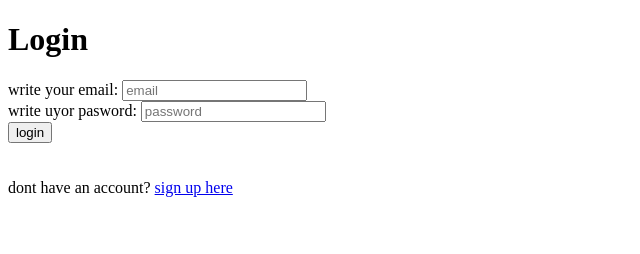
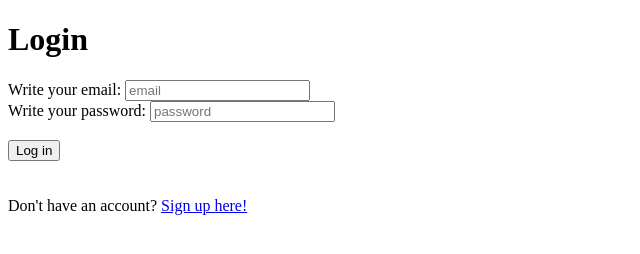
Before and after one commit to artrexhepi1/Future-Minds-Academy, a plain HTML site: page assignments/log-ingsignup/login.html in a window 1280 px wide. Shown: the whole page, without its empty margins (0-640 px from the left). Drawn offline with Linux system fonts and the light colour scheme.

Commit message:
login/signup

```diff
--- a/assignments/log-ingsignup/login.html
+++ b/assignments/log-ingsignup/login.html
@@ -14,18 +14,18 @@
 
 
 
-        <label for="email">write your email:</label>
+        <label for="email">Write your email:</label>
         <input type="text" placeholder="email" id="email" required><br>
 
-        <label for="password">write uyor pasword:</label>
-        <input type="password" placeholder="password" id="password" required><br>
+        <label for="password">Write your password:</label>
+        <input type="password" placeholder="password" id="password" required><br><br>
 
-        <input type="submit" value="login">
+        <input type="submit" value="Log in">
     </form>
 
     <br><br>
-    dont have an account?
-    <a href="signup.html">sign up here</a>
+    Don't have an account?
+    <a href="signup.html">Sign up here!</a>
 </body>
 
 </html>
```
Also changed, not shown: assignments/log-ingsignup/signup.html (+16 -9 lines).
